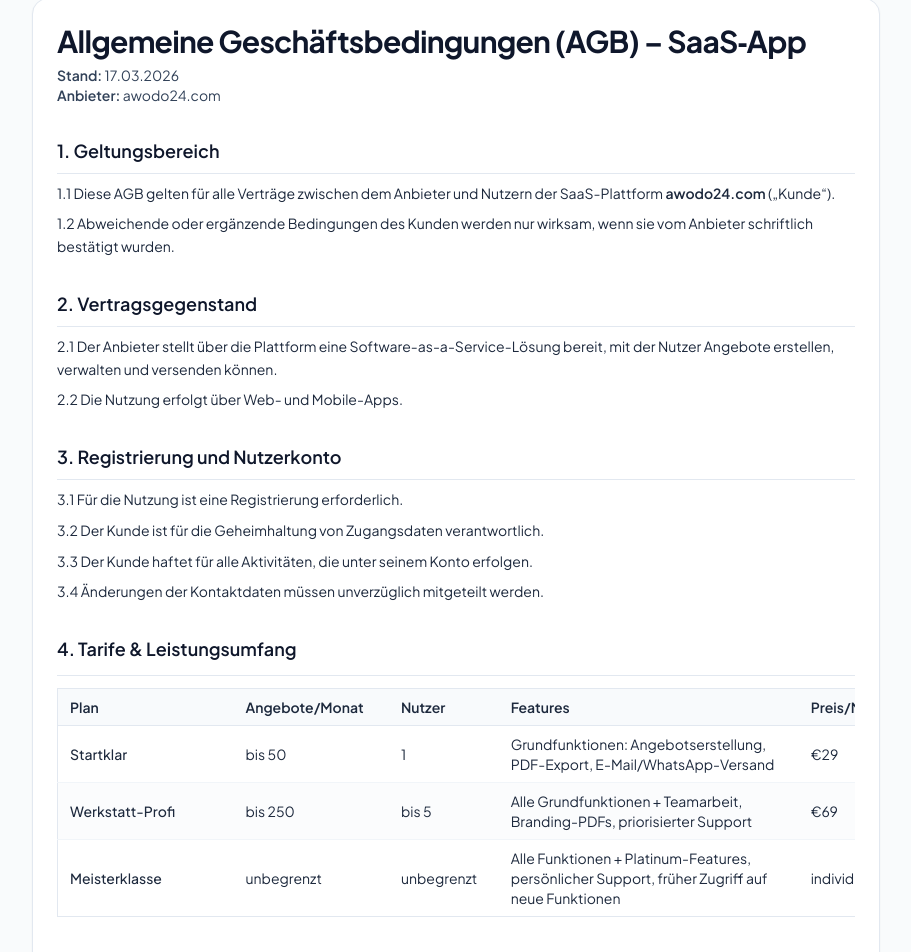
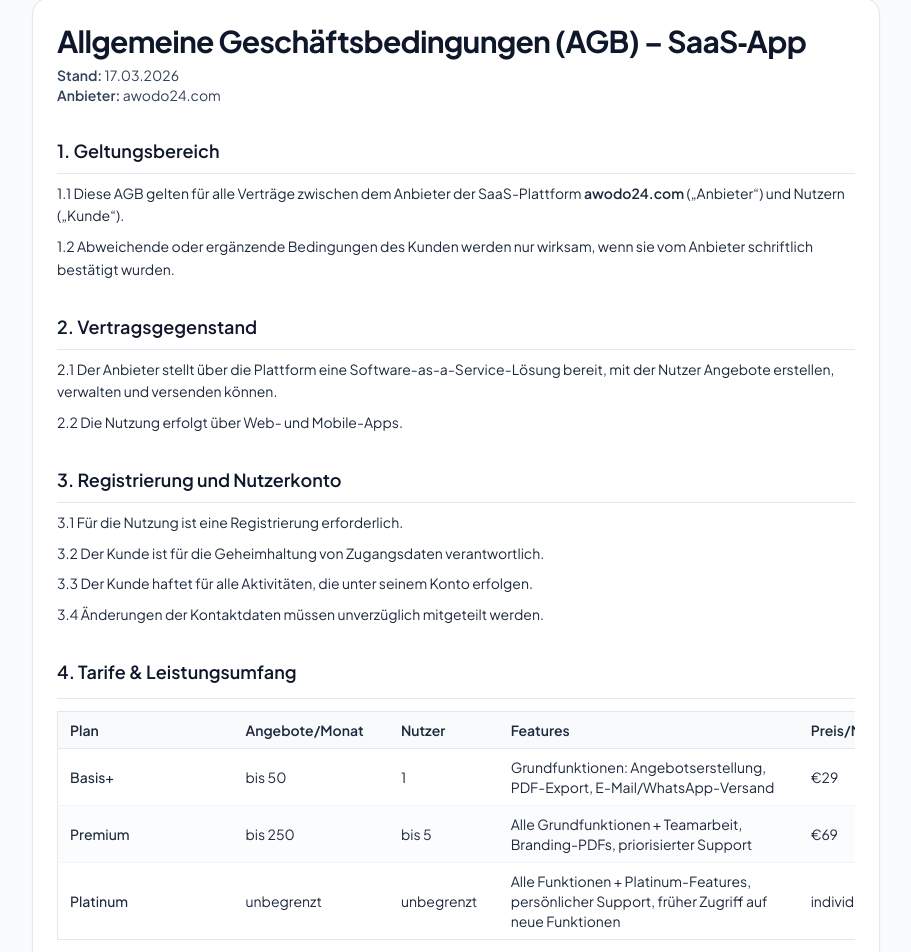
Before and after one commit to WilliamPotter1/Voice_Input_FrontEnd, a React (Vite) app: page /terms in a window 1280 px wide. Shown: the part 115-1067 px from the top of the page, without its empty margins (184-1095 px from the left). Built offline with nearby package versions, Linux system fonts and the light colour scheme; no server answers.

Commit message:
update content of terms page

```diff
--- a/src/pages/TermsPage.tsx
+++ b/src/pages/TermsPage.tsx
@@ -22,8 +22,8 @@
           <h2 className="text-lg font-semibold text-slate-900">1. Geltungsbereich</h2>
           <div className="h-px w-full bg-slate-200" />
           <p>
-            1.1 Diese AGB gelten für alle Verträge zwischen dem Anbieter und Nutzern der SaaS-Plattform{' '}
-            <span className="font-semibold">awodo24.com</span> („Kunde“).
+            1.1 Diese AGB gelten für alle Verträge zwischen dem Anbieter der SaaS-Plattform{' '}
+            <span className="font-semibold">awodo24.com</span> („Anbieter“) und Nutzern („Kunde“).
           </p>
           <p>
             1.2 Abweichende oder ergänzende Bedingungen des Kunden werden nur wirksam, wenn sie vom Anbieter
@@ -69,7 +69,7 @@
               </thead>
               <tbody>
                 <tr>
-                  <td className="border-b border-slate-100 px-3 py-2 font-medium">Startklar</td>
+                  <td className="border-b border-slate-100 px-3 py-2 font-medium">Basis+</td>
                   <td className="border-b border-slate-100 px-3 py-2">bis 50</td>
                   <td className="border-b border-slate-100 px-3 py-2">1</td>
                   <td className="border-b border-slate-100 px-3 py-2">
@@ -78,7 +78,7 @@
                   <td className="border-b border-slate-100 px-3 py-2">€29</td>
                 </tr>
                 <tr className="bg-slate-50/60">
-                  <td className="border-b border-slate-100 px-3 py-2 font-medium">Werkstatt-Profi</td>
+                  <td className="border-b border-slate-100 px-3 py-2 font-medium">Premium</td>
                   <td className="border-b border-slate-100 px-3 py-2">bis 250</td>
                   <td className="border-b border-slate-100 px-3 py-2">bis 5</td>
                   <td className="border-b border-slate-100 px-3 py-2">
@@ -87,7 +87,7 @@
                   <td className="border-b border-slate-100 px-3 py-2">€69</td>
                 </tr>
                 <tr>
-                  <td className="px-3 py-2 font-medium">Meisterklasse</td>
+                  <td className="px-3 py-2 font-medium">Platinum</td>
                   <td className="px-3 py-2">unbegrenzt</td>
                   <td className="px-3 py-2">unbegrenzt</td>
                   <td className="px-3 py-2">
@@ -222,7 +222,7 @@
           <div className="h-px w-full bg-slate-200" />
           <p>
             2.1 The Provider offers a Software-as-a-Service (SaaS) solution that enables users to create, manage, and
-            send offers.
+            send quotes.
           </p>
           <p>2.2 Access is provided via web and mobile applications.</p>
         </section>
@@ -252,16 +252,16 @@
               </thead>
               <tbody>
                 <tr>
-                  <td className="border-b border-slate-100 px-3 py-2 font-medium">Starter</td>
+                  <td className="border-b border-slate-100 px-3 py-2 font-medium">Basis+</td>
                   <td className="border-b border-slate-100 px-3 py-2">up to 50</td>
                   <td className="border-b border-slate-100 px-3 py-2">1</td>
                   <td className="border-b border-slate-100 px-3 py-2">
-                    Basic features: offer creation, PDF export, email/WhatsApp sending
+                    Basic features: quote creation, PDF export, email/WhatsApp sending
                   </td>
                   <td className="border-b border-slate-100 px-3 py-2">€29</td>
                 </tr>
                 <tr className="bg-slate-50/60">
-                  <td className="border-b border-slate-100 px-3 py-2 font-medium">Professional</td>
+                  <td className="border-b border-slate-100 px-3 py-2 font-medium">Premium</td>
                   <td className="border-b border-slate-100 px-3 py-2">up to 250</td>
                   <td className="border-b border-slate-100 px-3 py-2">up to 5</td>
                   <td className="border-b border-slate-100 px-3 py-2">
@@ -276,7 +276,7 @@
                   <td className="px-3 py-2">
                     All features + Platinum features, personal support, early access to new features
                   </td>
-                  <td className="px-3 py-2">individual</td>
+                  <td className="px-3 py-2">Individual</td>
                 </tr>
               </tbody>
             </table>
```
